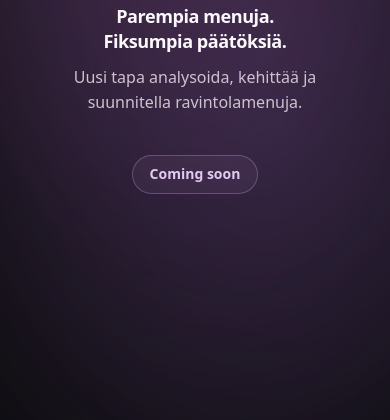
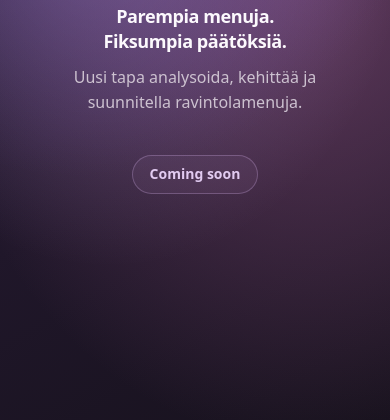
Before and after one commit to nicoslocos-app/nicoslocoswebsite, a plain HTML site: page index.html in a window 390 px wide. Shown: the part 424-844 px from the top of the page. Drawn offline with Linux system fonts and the light colour scheme.

Commit message:
Add files via upload

```diff
--- a/index.html
+++ b/index.html
@@ -20,6 +20,12 @@
       color: var(--white);
     }
 
+    @property --flow-phase {
+      syntax: "<angle>";
+      inherits: false;
+      initial-value: 0deg;
+    }
+
     *, *::before, *::after { box-sizing: border-box; }
     body, p, h1 { margin: 0; }
 
@@ -37,27 +43,26 @@
       text-align: center;
     }
 
-    .hero::before, .hero::after {
+    .hero::before {
+      --violet-x: 23%;
+      --violet-y: 32%;
+      --plum-x: 74%;
+      --plum-y: 73%;
+      --lilac-x: 58%;
+      --lilac-y: 20%;
+      --violet-size: 72% 88%;
+      --plum-size: 69% 90%;
+      --lilac-size: 60% 64%;
       content: "";
       position: absolute;
       z-index: -1;
-      inset: -8%;
+      inset: 0;
+      background:
+        radial-gradient(ellipse var(--lilac-size) at var(--lilac-x) var(--lilac-y), #c8b3ff45, transparent 76%),
+        radial-gradient(ellipse var(--violet-size) at var(--violet-x) var(--violet-y), #7047a9b0, transparent 83%),
+        radial-gradient(ellipse var(--plum-size) at var(--plum-x) var(--plum-y), #864e7ba8, transparent 84%),
+        linear-gradient(150deg, #141318, #22182d 55%, #17121d);
       pointer-events: none;
-    }
-
-    .hero::before {
-      background:
-        radial-gradient(ellipse 43% 51% at 55% 51%, #6c417455, transparent 100%),
-        radial-gradient(ellipse 41% 51% at 47% 38%, #6b50924a, transparent 100%),
-        radial-gradient(ellipse 59% 60% at 50% 50%, #35233d9e, transparent 100%);
-    }
-
-    .hero::after {
-      opacity: 0;
-      background:
-        radial-gradient(ellipse 47% 54% at 32% 44%, #88436a7a, transparent 100%),
-        radial-gradient(ellipse 47% 52% at 69% 56%, #7151a180, transparent 100%),
-        radial-gradient(ellipse 67% 63% at 51% 49%, #36213d9e, transparent 100%);
     }
 
     .hero-content { min-inline-size: 0; }
@@ -114,16 +119,9 @@
 
     @media (max-width: 38rem) {
       .hero::before {
-        background:
-          radial-gradient(ellipse 71% 46% at 60% 53%, #6c417452, transparent 100%),
-          radial-gradient(ellipse 66% 43% at 42% 37%, #6b50924b, transparent 100%),
-          radial-gradient(ellipse 82% 57% at 50% 50%, #35233d9e, transparent 100%);
-      }
-      .hero::after {
-        background:
-          radial-gradient(ellipse 76% 43% at 34% 30%, #88436a70, transparent 100%),
-          radial-gradient(ellipse 77% 45% at 66% 65%, #7151a181, transparent 100%),
-          radial-gradient(ellipse 84% 59% at 50% 50%, #36213d9e, transparent 100%);
+        --violet-size: 120% 64%;
+        --plum-size: 118% 69%;
+        --lilac-size: 100% 54%;
       }
       h1 {
         max-inline-size: 13ch;
@@ -134,23 +132,30 @@
     }
 
     @media (prefers-reduced-motion: no-preference) {
-      .hero::before { animation: violet-drift 24s ease-in-out infinite; }
-      .hero::after { animation: plum-drift 24s ease-in-out infinite; }
       .hero-message { animation: appear 650ms ease-out both; }
-
-      @keyframes violet-drift {
-        0%, 100% { transform: translate(0, 0); opacity: 1; }
-        50% { transform: translate(6.5%, -6%); opacity: .26; }
-      }
-
-      @keyframes plum-drift {
-        0%, 100% { transform: translate(6.5%, -6%); opacity: 0; }
-        50% { transform: translate(-6%, 5%); opacity: 1; }
-      }
 
       @keyframes appear {
         from { opacity: 0; }
         to { opacity: 1; }
+      }
+    }
+    /* Offset each color's orbit so the mix changes continuously. */
+    @supports (left: calc(50% + 1% * cos(0deg))) {
+      @media (prefers-reduced-motion: no-preference) {
+        .hero::before {
+          --violet-x: calc(50% + 32% * cos(var(--flow-phase) + 147deg));
+          --violet-y: calc(50% + 32% * sin(var(--flow-phase) + 213deg));
+          --plum-x: calc(51% + 30% * cos(var(--flow-phase) - 35deg));
+          --plum-y: calc(53% + 31% * sin(var(--flow-phase) + 139deg));
+          --lilac-x: calc(54% + 34% * cos(var(--flow-phase) + 83deg));
+          --lilac-y: calc(48% + 30% * sin(var(--flow-phase) - 70deg));
+          animation: flow 32s linear infinite;
+        }
+
+        @keyframes flow {
+          from { --flow-phase: 0deg; }
+          to { --flow-phase: 360deg; }
+        }
       }
     }
   </style>
```
